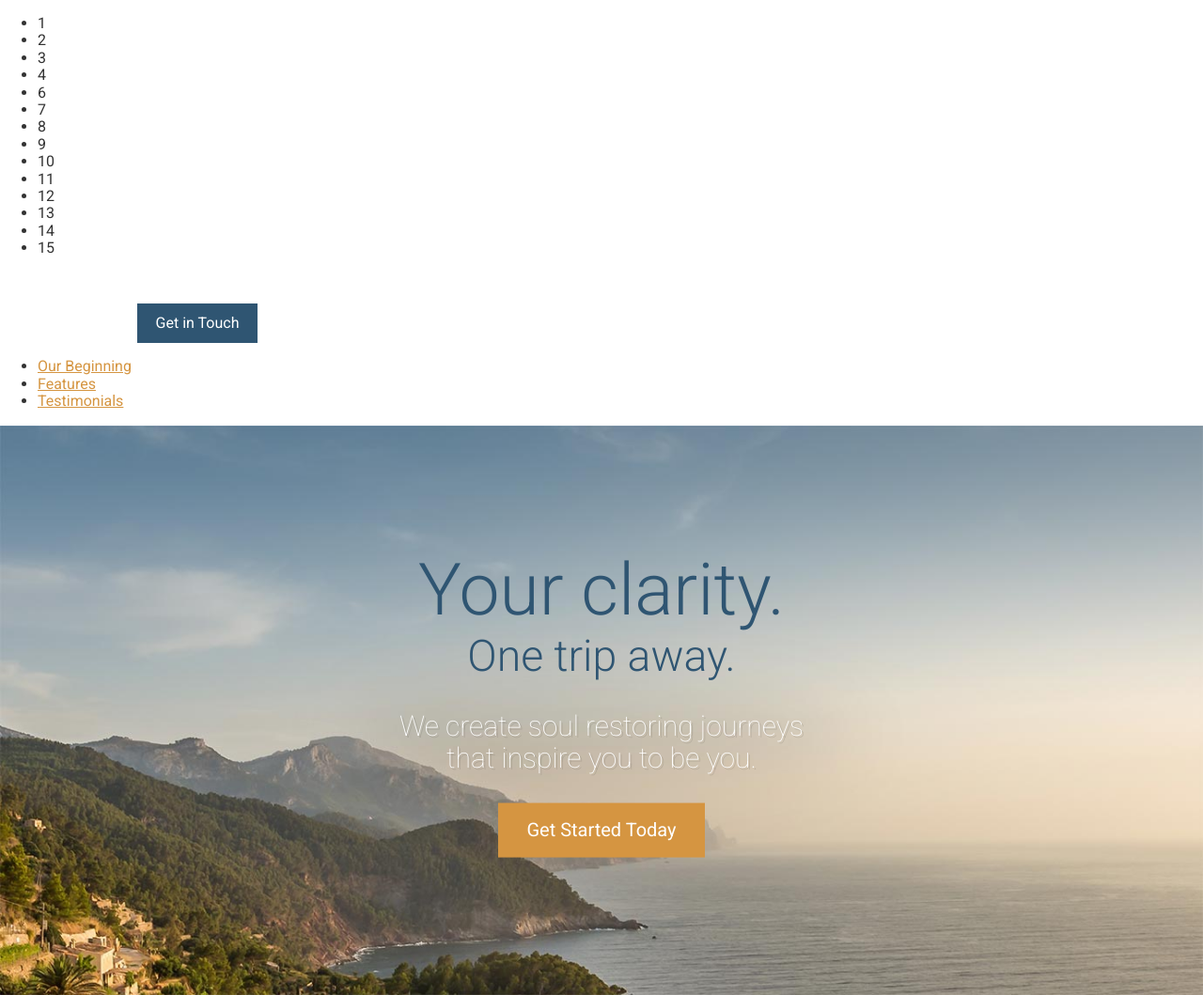
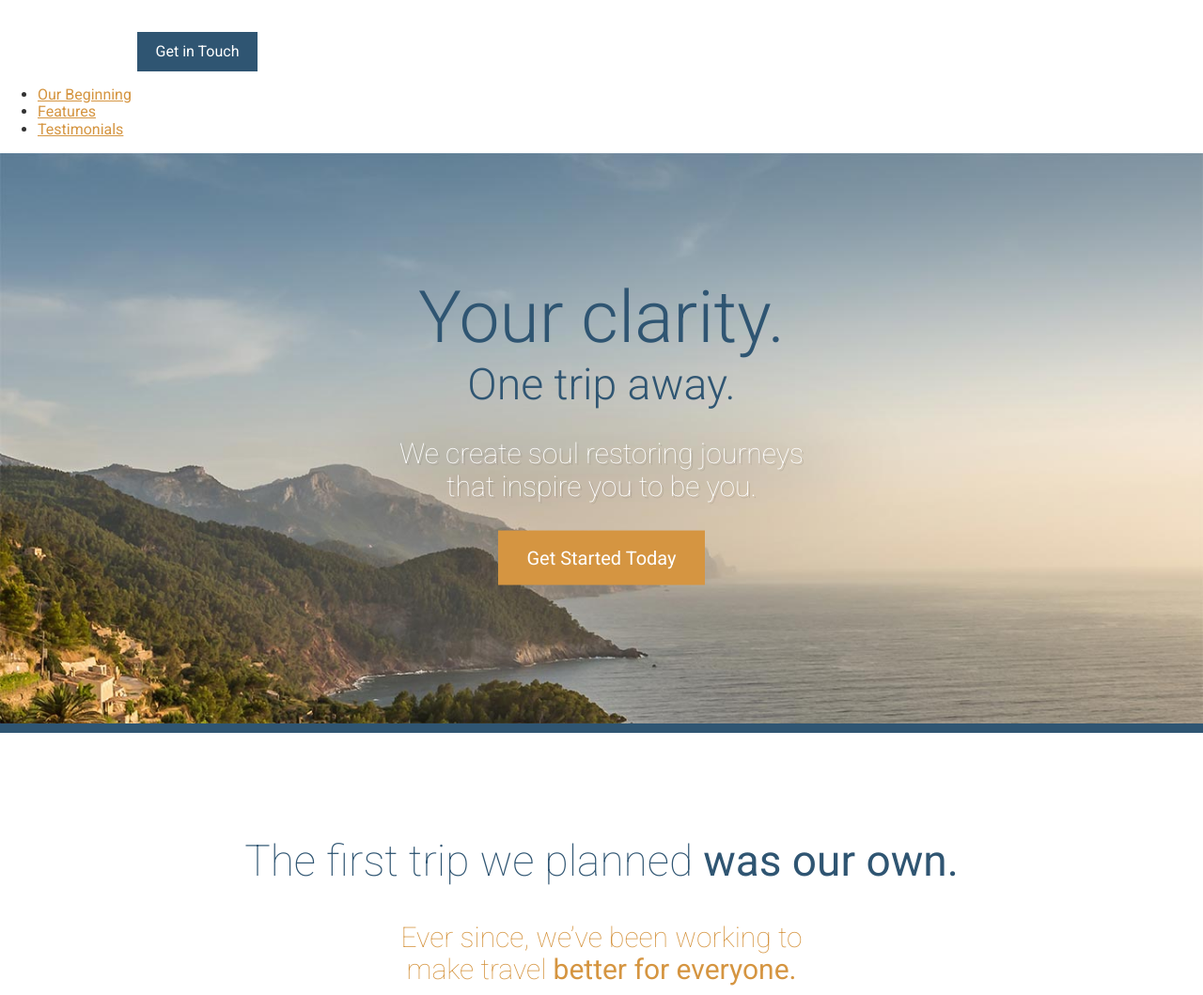
Before and after one commit to JW9506/test_bem_pattern, a website: page app/index.html in a window 1280 px wide. Shown: the top 1059 px of the page at 94% size. Drawn offline with Linux system fonts and the light colour scheme.

Commit message:
removed test numbers

```diff
--- a/app/index.html
+++ b/app/index.html
@@ -21,22 +21,6 @@
     <link rel="stylesheet" href="temp/styles/styles.css" />
   </head>
   <body>
-    <ul>
-      <li>1</li>
-      <li>2</li>
-      <li>3</li>
-      <li>4</li>
-      <li>6</li>
-      <li>7</li>
-      <li>8</li>
-      <li>9</li>
-      <li>10</li>
-      <li>11</li>
-      <li>12</li>
-      <li>13</li>
-      <li>14</li>
-      <li>15</li>
-    </ul>
     <header>
       <img src="assets/images/icons/clear-view-escapes.svg" />
       <a href="#" class="btn">Get in Touch</a>
```
